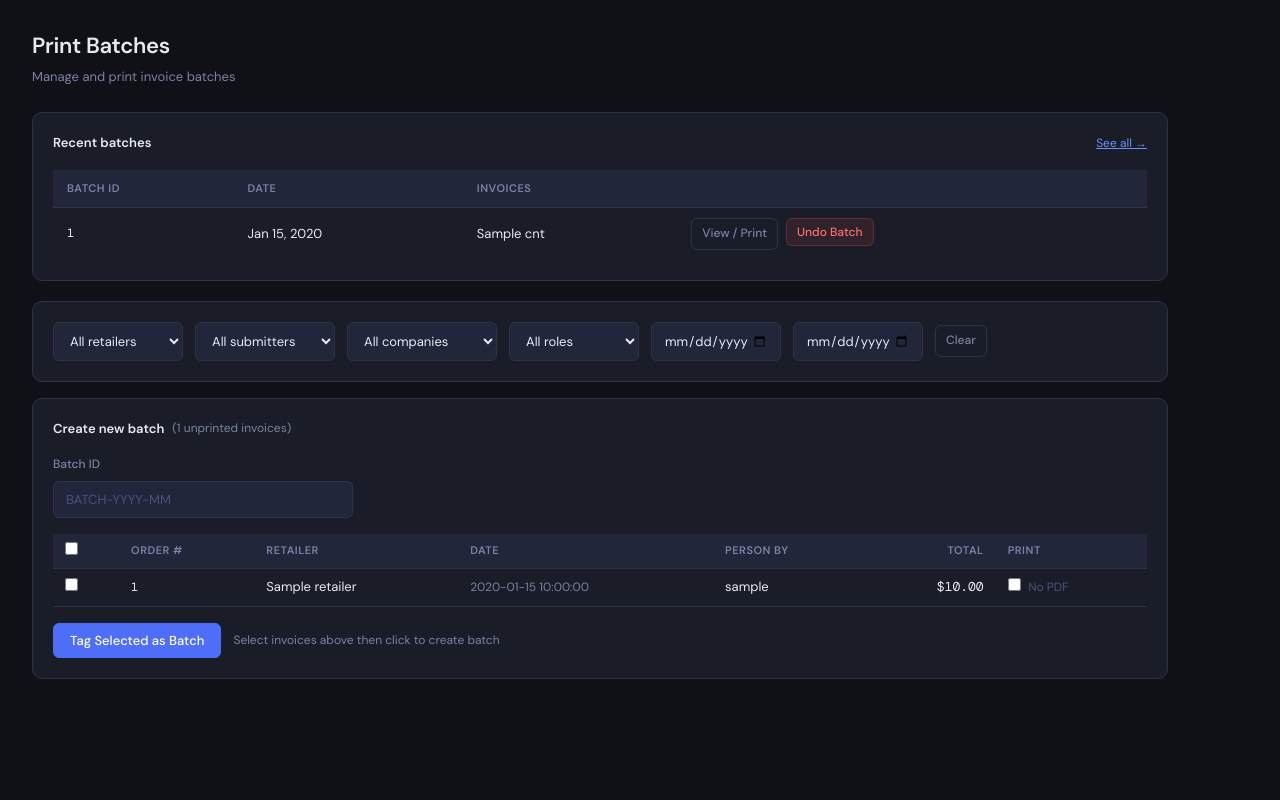
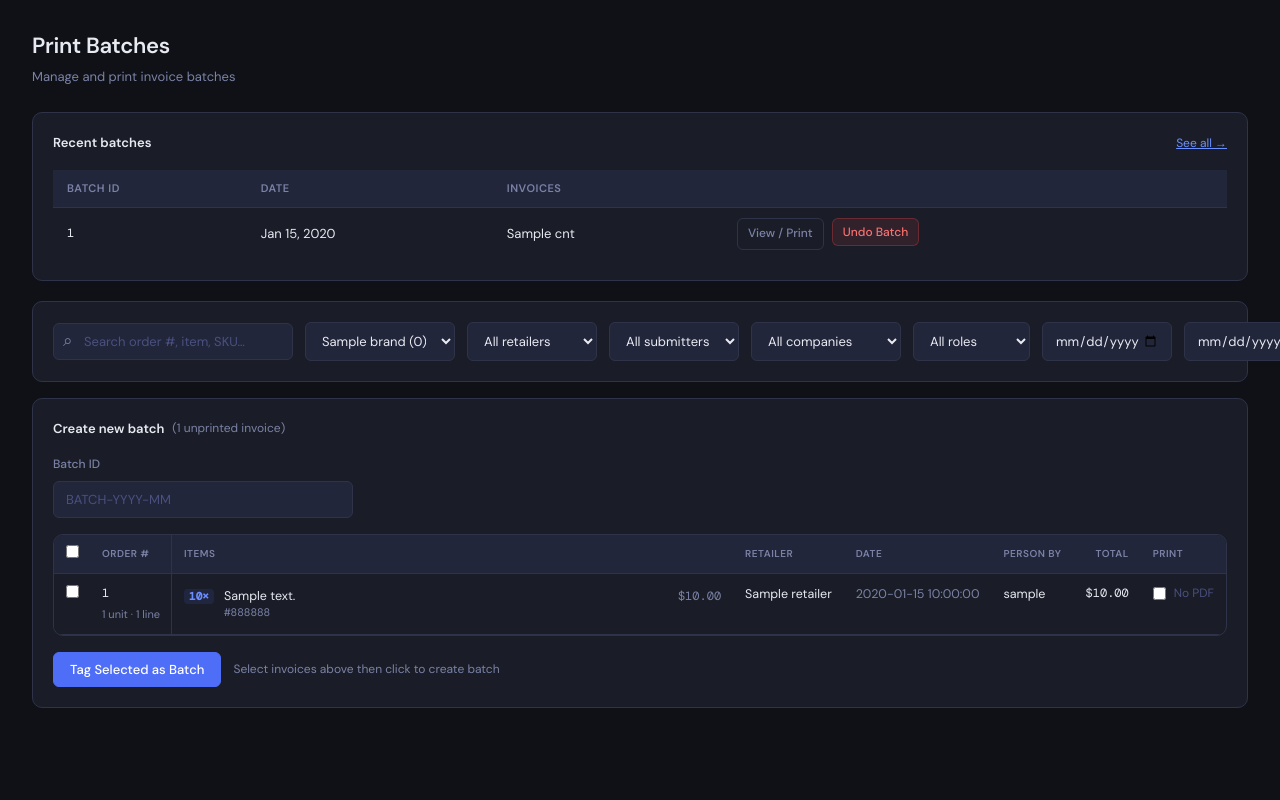
Before and after one commit to kraziers26/Computer_Reseller_Portal, a Python web app: template portal/templates/print_batch.html in a window 1280 px wide. Run offline with Jinja, Linux system fonts and the light colour scheme; the template is opened without the code that fills it: most values are stand-ins (such as "Sample title", 1, 10 or a date in 2020).

Commit message:
Enhance search and pagination features in print_batch.html

```diff
--- a/portal/templates/print_batch.html
+++ b/portal/templates/print_batch.html
@@ -1,6 +1,54 @@
 {% extends "base.html" %}
 {% block title %}Print Batches — ComputerReseller Invoices Portal{% endblock %}
 {% block content %}
+<style>
+/* Full screen width on this page (same as All Submissions); table scrolls sideways when narrow */
+.main{max-width:none;min-width:0}
+
+.pb-table{font-size:12.5px;font-variant-numeric:tabular-nums}
+.pb-table th,.pb-table td{white-space:nowrap;padding:10px 12px;vertical-align:top}
+.pb-table th{font-size:10px;vertical-align:middle}
+.pb-table tbody tr{border-bottom:1px solid var(--border)}
+.pb-table tr:hover td{background:#1e2130}
+.pb-table .r{text-align:right}
+.pb-table .num{font-family:var(--mono);font-size:12px;text-align:right}
+.pb-table .muted{color:var(--muted)}
+.pb-table .ord{font-family:var(--mono);font-size:12px}
+.pb-table .chk{width:36px;min-width:36px;max-width:36px;padding-right:4px}
+.pb-table input[type=checkbox]{width:auto;cursor:pointer}
+/* Keep checkbox + Order # pinned on the left when scrolling sideways */
+.pb-table th:nth-child(-n+2),.pb-table td:nth-child(-n+2){position:sticky;z-index:1;background:var(--surface)}
+.pb-table th:nth-child(-n+2){background:var(--surface2);z-index:2}
+.pb-table th:nth-child(1),.pb-table td:nth-child(1){left:0}
+.pb-table th:nth-child(2),.pb-table td:nth-child(2){left:36px;box-shadow:inset -1px 0 0 var(--border)}
+.pb-table tr:hover td:nth-child(-n+2){background:#1e2130}
+.pb-search{position:relative;flex:1 1 260px;min-width:240px;max-width:380px}
+.pb-search input{width:100%;padding-left:30px}
+.pb-search-icon{position:absolute;left:10px;top:50%;transform:translateY(-52%);color:var(--muted);font-size:17px;pointer-events:none}
+.pb-print{display:flex;align-items:center;gap:8px}
+
+/* Items column: the one column that wraps */
+.pb-table td.items{white-space:normal;min-width:380px;width:100%}
+.isum-line{display:flex;align-items:flex-start;gap:10px;padding:4px 0;font-size:12.5px;line-height:1.4}
+.isum-line + .isum-line{border-top:1px dashed var(--border)}
+.isum-qty{flex:none;min-width:30px;margin-top:1px;text-align:center;font-family:var(--mono);font-size:11px;font-weight:600;color:var(--accent2);background:rgba(79,110,247,.12);border-radius:4px;padding:0 5px}
+.isum-name{flex:1;min-width:0;color:var(--text);overflow-wrap:anywhere}
+.isum-sku{display:block;font-family:var(--mono);font-size:11px;color:var(--muted)}
+.isum-amt{flex:none;font-family:var(--mono);font-size:12px;color:var(--muted);padding-left:8px}
+.isum-count{margin-top:3px;font-family:var(--font);font-size:11px;color:var(--muted)}
+.isum-more summary{cursor:pointer;font-size:11px;color:var(--accent2);padding-top:4px;list-style:none}
+.isum-more summary::-webkit-details-marker{display:none}
+.isum-more[open] summary{color:var(--muted)}
+.isum-more[open] summary::after{content:' — hide'}
+.isum-empty{font-size:12px;color:var(--hint);font-style:italic}
+</style>
+{% macro isum_line(l) %}
+              <div class="isum-line" title="{{ l.item_description }}{{ ' — ' ~ l.sku_model_color if l.sku_model_color }}">
+                <span class="isum-qty">{{ l.qty }}×</span>
+                <span class="isum-name">{{ l.item_description }}{% if l.sku_model_color %}<span class="isum-sku">{{ l.sku_model_color }}</span>{% endif %}</span>
+                <span class="isum-amt">${{ "{:,.2f}".format(l.amount or 0) }}</span>
+              </div>
+              {% endmacro %}
 <div class="page-header"><h1>Print Batches</h1><p>Manage and print invoice batches</p></div>
 
 <!-- Recent Batches -->
@@ -38,6 +86,20 @@
 <!-- Filters -->
 <div class="card" style="margin-bottom:16px">
   <form method="GET" class="flex gap-12 flex-wrap items-center">
+    <div class="pb-search">
+      <span class="pb-search-icon" aria-hidden="true">⌕</span>
+      <input type="search" name="q" value="{{ filters.get('q','') }}"
+             placeholder="Search order #, item, SKU…" aria-label="Search by keyword"
+             onkeydown="if(event.key==='Enter'){event.preventDefault();this.form.submit()}"
+             onsearch="if(!this.value) this.form.submit()">
+    </div>
+    <select name="brand" style="width:150px" onchange="this.form.submit()" aria-label="Brand">
+      <option value="">All brands</option>
+      {% for b, n in brand_options %}<option value="{{ b }}" {{ 'selected' if filters.get('brand')==b }}>{{ b }} ({{ n }})</option>{% endfor %}
+      {% if filters.get('brand') and filters.get('brand') not in brand_options|map('first')|list %}
+      <option value="{{ filters.brand }}" selected>{{ filters.brand }} (0)</option>
+      {% endif %}
+    </select>
     <select name="retailer" style="width:130px" onchange="this.form.submit()">
       <option value="">All retailers</option>
       {% for r in retailers %}<option value="{{ r }}" {{ 'selected' if filters.retailer==r }}>{{ r }}</option>{% endfor %}
@@ -57,7 +119,7 @@
     </select>
     <input type="date" name="date_from" value="{{ filters.get('date_from','') }}" style="width:130px" onchange="this.form.submit()" title="From date">
     <input type="date" name="date_to"   value="{{ filters.get('date_to','') }}"   style="width:130px" onchange="this.form.submit()" title="To date">
-    {% if filters.retailer or filters.person_by or filters.submitter or filters.company or filters.get('role') or filters.get('date_from') or filters.get('date_to') %}
+    {% if filters.get('q') or filters.get('brand') or filters.retailer or filters.person_by or filters.submitter or filters.company or filters.get('role') or filters.get('date_from') or filters.get('date_to') %}
     <a href="{{ url_for('admin.print_batch') }}" class="btn btn-ghost btn-sm">Clear</a>
     {% endif %}
   </form>
@@ -67,40 +129,57 @@
 <form method="POST" id="createBatchForm">
       <input type="hidden" name="csrf_token" value="{{ csrf_token() }}">
   <div class="card">
-    <div class="card-title">Create new batch <span style="font-size:12px;color:var(--muted);font-weight:400">({{ unprinted|length }} unprinted invoices)</span></div>
+    <div class="card-title">Create new batch <span style="font-size:12px;color:var(--muted);font-weight:400">({{ total_rows }} unprinted invoice{{ 's' if total_rows != 1 }}{% if last_page > 1 %} · showing {{ (page-1)*per_page + 1 }}–{{ (page-1)*per_page + unprinted|length }}{% endif %})</span></div>
     <div class="form-group" style="max-width:300px;margin-bottom:16px">
       <label>Batch ID</label>
       <input type="text" name="batch_id" placeholder="BATCH-YYYY-MM" required>
     </div>
     {% if unprinted %}
-    <div>
-      <table style="width:100%;border-collapse:collapse;font-size:13px">
+    <div class="table-wrap">
+      <table class="pb-table">
         <thead>
-          <tr style="background:var(--surface2)">
-            <th style="padding:8px 12px;text-align:left;font-size:11px;color:var(--muted);border-bottom:1px solid var(--border)">
-              <input type="checkbox" id="selectAll" style="width:auto">
-            </th>
-            <th style="padding:8px 12px;text-align:left;font-size:11px;color:var(--muted);border-bottom:1px solid var(--border)">Order #</th>
-            <th style="padding:8px 12px;text-align:left;font-size:11px;color:var(--muted);border-bottom:1px solid var(--border)">Retailer</th>
-            <th style="padding:8px 12px;text-align:left;font-size:11px;color:var(--muted);border-bottom:1px solid var(--border)">Date</th>
-            <th style="padding:8px 12px;text-align:left;font-size:11px;color:var(--muted);border-bottom:1px solid var(--border)">Person By</th>
-            <th style="padding:8px 12px;text-align:right;font-size:11px;color:var(--muted);border-bottom:1px solid var(--border)">Total</th>
-            <th style="padding:8px 12px;text-align:left;font-size:11px;color:var(--muted);border-bottom:1px solid var(--border)">Print</th>
+          <tr>
+            <th class="chk"><input type="checkbox" id="selectAll" aria-label="Select all on this page" title="Select all on this page"></th>
+            <th>Order #</th>
+            <th class="items">Items</th>
+            <th>Retailer</th>
+            <th>Date</th>
+            <th>Person By</th>
+            <th class="r">Total</th>
+            <th>Print</th>
           </tr>
         </thead>
         <tbody>
         {% for r in unprinted %}
-        <tr style="border-bottom:1px solid var(--border)">
-          <td style="padding:8px 12px"><input type="checkbox" name="txn_ids" value="{{ r.transaction_id }}" class="row-check" style="width:auto"></td>
-          <td style="padding:8px 12px;font-family:var(--mono);font-size:12px">{{ r.order_number[:22] }}</td>
-          <td style="padding:8px 12px">{{ r.retailer }}</td>
-          <td style="padding:8px 12px;font-size:12px;color:var(--muted)">{{ r.purchase_date }}</td>
-          <td style="padding:8px 12px">{{ r.username or '—' }}</td>
-          <td style="padding:8px 12px;text-align:right;font-family:var(--mono)">${{ "{:,.2f}".format(r.price_total or 0) }}</td>
-          <td style="padding:8px 12px">
+        <tr>
+          <td class="chk"><input type="checkbox" name="txn_ids" value="{{ r.transaction_id }}" class="row-check"></td>
+          <td class="ord">
+            {{ r.order_number }}
+            {% if r.item_lines %}
+            <div class="isum-count">{{ r.unit_count }} unit{{ 's' if r.unit_count != 1 }} · {{ r.item_lines|length }} line{{ 's' if r.item_lines|length != 1 }}</div>
+            {% endif %}
+          </td>
+          <td class="items">
+            {% if r.item_lines %}
+              {% for l in r.item_lines[:3] %}{{ isum_line(l) }}{% endfor %}
+              {% if r.item_lines|length > 3 %}
+              <details class="isum-more">
+                <summary>+{{ r.item_lines|length - 3 }} more</summary>
+                {% for l in r.item_lines[3:] %}{{ isum_line(l) }}{% endfor %}
+              </details>
+              {% endif %}
+            {% else %}
+              <span class="isum-empty">No items parsed</span>
+            {% endif %}
+          </td>
+          <td>{{ r.retailer }}</td>
+          <td class="muted">{{ r.purchase_date }}</td>
+          <td>{{ r.username or '—' }}</td>
+          <td class="num">${{ "{:,.2f}".format(r.price_total or 0) }}</td>
+          <td>
+            <div class="pb-print">
             <input type="checkbox" name="skip_tids" value="{{ r.transaction_id }}"
                    title="Skip for later — move to review pile"
-                   style="width:auto;margin-right:4px"
                    {{ 'checked' if r.skip_print }}>
             {% if r.invoice_file_path and r.invoice_file_path.startswith('http') %}
               <a href="{{ r.invoice_file_path }}" target="_blank" class="btn btn-ghost btn-sm">🔗 Open</a>
@@ -109,26 +188,39 @@
             {% else %}
               <span style="color:var(--hint);font-size:12px">No PDF</span>
             {% endif %}
+            </div>
           </td>
         </tr>
         {% endfor %}
         </tbody>
       </table>
     </div>
+    {% if last_page > 1 %}
+    <div class="pagination">
+      {% if page > 1 %}<a href="{{ url_for('admin.print_batch', page=page-1, **page_args) }}">← Prev</a>{% endif %}
+      <span class="current">{{ page }} / {{ last_page }}</span>
+      {% if page < last_page %}<a href="{{ url_for('admin.print_batch', page=page+1, **page_args) }}">Next →</a>{% endif %}
+    </div>
+    {% endif %}
     <div class="mt-16 flex gap-12">
       <button type="submit" class="btn btn-primary">Tag Selected as Batch</button>
       <span style="font-size:12px;color:var(--muted);align-self:center">Select invoices above then click to create batch</span>
     </div>
     {% else %}
     <div style="padding:32px;text-align:center;color:var(--muted);font-size:13px">
+      {% if filters.get('q') or filters.get('brand') or filters.retailer or filters.submitter or filters.company or filters.get('role') or filters.get('date_from') or filters.get('date_to') %}
+      No unprinted orders match these filters. <a href="{{ url_for('admin.print_batch') }}" style="color:var(--accent2)">Clear filters</a>
+      {% else %}
       All submitted invoices have already been batched, or no invoices have been submitted yet.
+      {% endif %}
     </div>
     {% endif %}
   </div>
 </form>
 
 <script>
-document.getElementById('selectAll').addEventListener('change', function(){
+const selectAllBox = document.getElementById('selectAll');
+if (selectAllBox) selectAllBox.addEventListener('change', function(){
   document.querySelectorAll('.row-check').forEach(c => c.checked = this.checked);
 });
 
```
